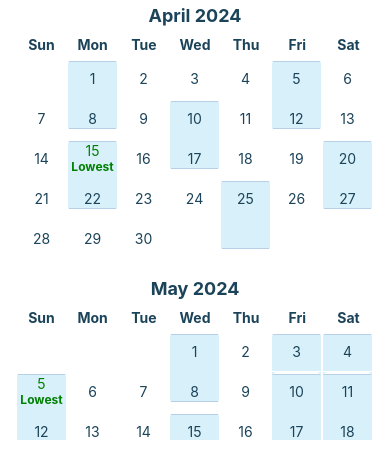
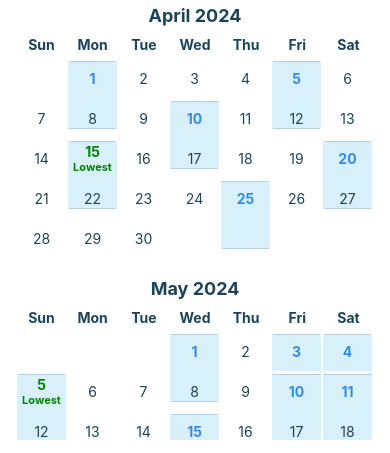
Before and after one commit to Alpha-Chax/CalenderFeature, a React Native app: screen /HighlightedCalender in a window 390 px wide. Shown: the part 388-841 px from the top of the page. Built offline with nearby package versions, Linux system fonts and the light colour scheme; what react-native-calendars would draw is missing.

Commit message:
changed highlighted dates text color

```diff
--- a/src/HighlightedCalender.js
+++ b/src/HighlightedCalender.js
@@ -53,7 +53,11 @@ const HighlightedCalendar = () => {
                       style={styles.backgroundImage}
                       imageStyle={{ borderRadius: 5 }}
                     >
-                      <Text style={[styles.dateText, day.isLowest && styles.lowestDateText]}>
+                      <Text style={[
+                        styles.dateText,
+                        day.highlighted && { color: '#318CE7', fontWeight: "bold" },
+                        day.isLowest && styles.lowestDateText
+                      ]}>
                         {day.date ? new Date(day.date).getDate() : ""}
                       </Text>
                       {day.isLowest && <Text style={styles.lowestLabelText}>Lowest</Text>}
@@ -127,7 +131,7 @@ const styles = StyleSheet.create({
   },
   lowestLabelText: {
     color: "green",
-    fontSize: 12,
+    fontSize: 11,
     fontWeight: "bold",
   },
   backgroundImage: {
```
